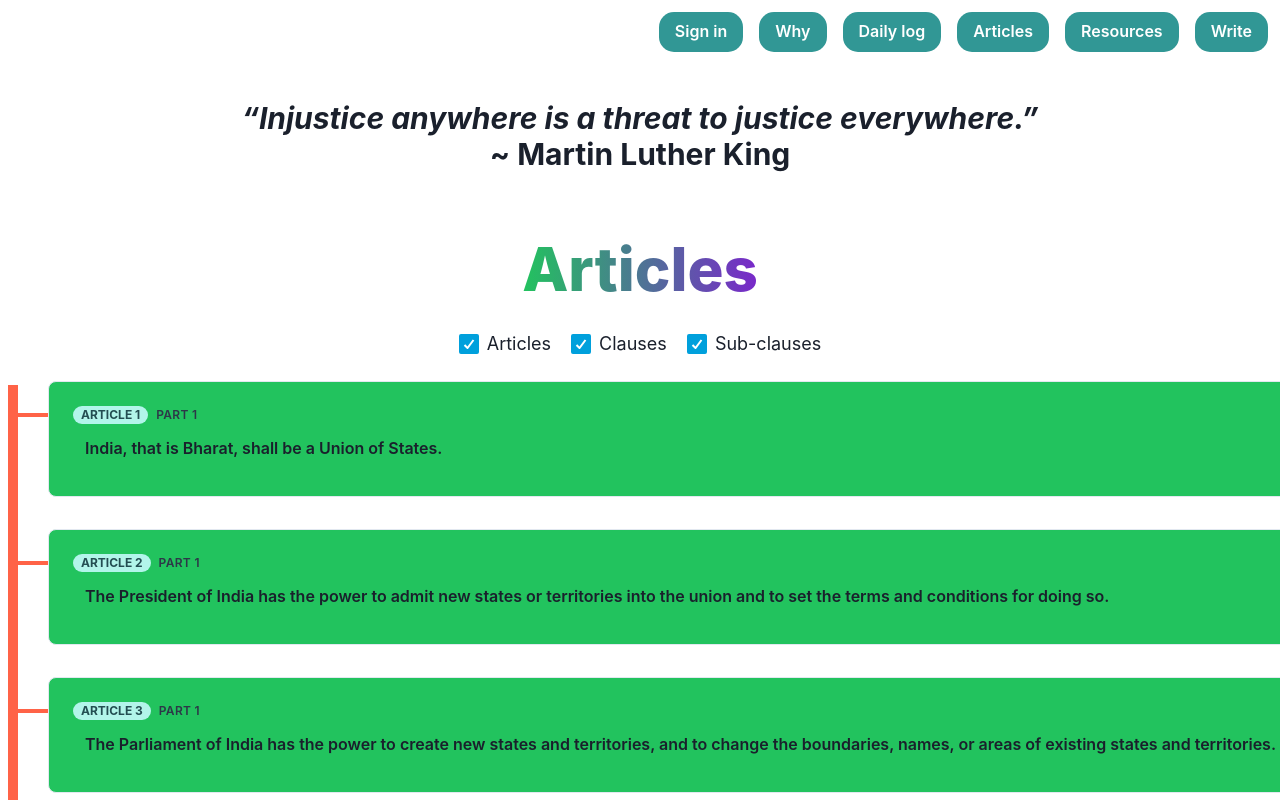
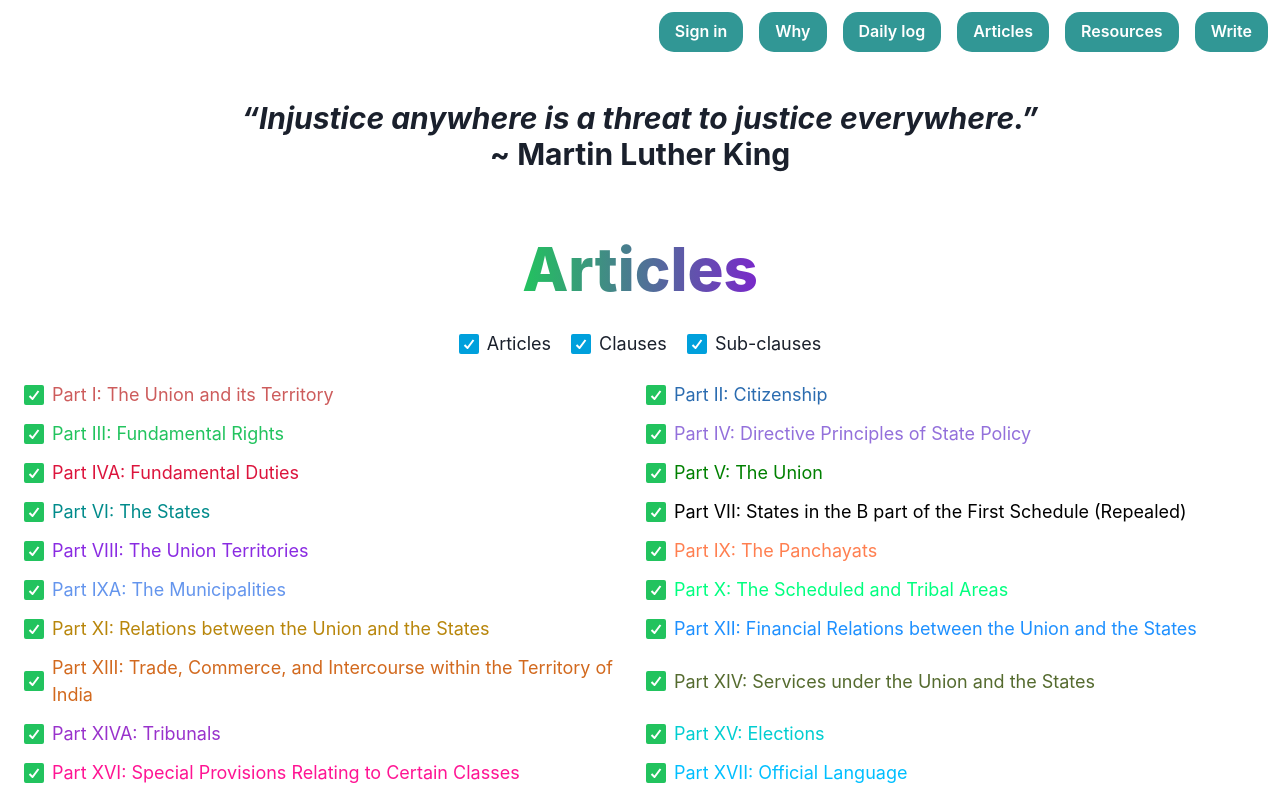
Before and after one commit to adharshchottu/upsc-logbook, a React (Create React App) app: page /articles in a window 1280 px wide. Shown: the top 800 px of the page. Built offline with nearby package versions, Linux system fonts and the light colour scheme; no server answers; the HTML template or start-up script is replaced by a standard one.

Commit message:
parts filter added

```diff
--- a/src/pages/Articles.jsx
+++ b/src/pages/Articles.jsx
@@ -2,19 +2,24 @@ import { Badge, Box, Center, Checkbox, Grid, GridItem, Stack, Text } from "@chak
 import { useEffect } from "react";
 import { useState } from "react";
 import { articles } from "./data/articles";
+import { parts } from "./data/parts";
 
 const Articles = () => {
     const intialState = { articles: true, clauses: true, subclauses: true }
-    const [filter, setFilter] = useState(intialState)
+    const intialPartState = Object.assign({}, ...[...parts.keys()].map((d) => ({ [d]: true })));
+    const [filter, setFilter] = useState(intialState);
+    const [partFilter, setPartFilter] = useState(intialPartState);
 
     const [data, setData] = useState(articles)
 
     const ArticleBox = (props) => {
+        const partColor = parts.get(props.part).color;
         const marginLeft = props.articleNo.indexOf("(") == "-1" ? 0 : (props.articleNo.indexOf(")(") == "-1" ? 3 : 6);
-        const bgColor = props.articleNo.indexOf("(") == "-1" ? "whatsapp.500" : (props.articleNo.indexOf(")(") == "-1" ? "whatsapp.300" : "whatsapp.100");
+        const bgColor = props.articleNo.indexOf("(") == "-1" ? partColor : (props.articleNo.indexOf(")(") == "-1" ? partColor : partColor);
+        const bgFilter = props.articleNo.indexOf("(") == "-1" ? "filter:brightness(1)" : (props.articleNo.indexOf(")(") == "-1" ? "filter:brightness(1.5)" : "filter:brightness(1.8)");
 
         return <>
-            <Box maxW='container.xl' minW={[0, 'container.xl']} borderWidth='1px' borderRadius='lg' overflow='hidden' my={4} marginLeft={marginLeft} bg={bgColor} >
+            <Box maxW='container.xl' minW={[0, 'container.xl']} borderWidth='1px' borderRadius='lg' overflow='hidden' my={4} marginLeft={marginLeft} bg={bgColor} css={bgFilter}>
 
                 <Box p='6'>
                     <Box display='flex' alignItems='baseline'>
@@ -59,6 +64,35 @@ const Articles = () => {
 
     }
 
+    const Parts = () => {
+        const partsObject = Array.from(parts).map(d => {
+            return { partNo: d[0], ...d[1] }
+        })
+
+        const handleCheckboxChange = (key) => {
+            const newCheckboxes = { ...partFilter };
+            newCheckboxes[key] = !newCheckboxes[key];
+            setPartFilter(newCheckboxes);
+        }
+
+        const PartsList = (props) => {
+            return <>
+                <Checkbox size='lg' colorScheme='whatsapp' isChecked={partFilter[props.partNo]} onChange={(e) => handleCheckboxChange(props.partNo)}>
+                    <Box color={props.color}>Part {props.partNo}: {props.item}</Box>
+                </Checkbox>
+            </>
+        }
+
+
+        return <>
+            <Center>
+                <Grid templateColumns='repeat(2, 1fr)' gap={3} my={"6"} mx={6}>
+                    {partsObject.map((d) => <PartsList item={d.part} partNo={d.partNo} key={d.partNo} color={d.color} />)}
+                </Grid>
+            </Center>
+        </>
+    }
+
     useEffect(() => {
         const filterData = (filter, data) => {
             const filterArticles = data.filter((d) => {
@@ -70,6 +104,7 @@ const Articles = () => {
             const filterSubclauses = data.filter((d) => {
                 return (d.articleNo.indexOf(")(") != "-1") && filter.subclauses
             })
+            // console.log(filterArticles, filterClauses, filterSubclauses)
             const unSorted = [...filterArticles, ...filterClauses, ...filterSubclauses]
             const sorted = unSorted.sort(function (a, b) {
                 let aNum = parseInt(a.articleNo.match(/\d+/)[0]);
@@ -82,8 +117,16 @@ const Articles = () => {
             return sorted;
         }
         const filteredData = filterData(filter, articles)
-        setData(filteredData)
-    },[filter])
+
+        const filterDataForParts = (partFilter, data) => {
+            const filterData = data.filter((d) => {
+                return partFilter[d.part]
+            })
+            return [...filterData]
+        }
+        const filteredDataForPart = filterDataForParts(partFilter, filteredData)
+        setData(filteredDataForPart)
+    }, [filter, partFilter])
 
     return <>
         <Center my={"4"}>
@@ -112,6 +155,7 @@ const Articles = () => {
                 </Checkbox>
             </Stack>
         </Center>
+        <Parts />
         <Grid
             templateColumns='10px 30px 1fr'
             m={"2"}
--- a/src/pages/data/articles.js
+++ b/src/pages/data/articles.js
@@ -2,225 +2,225 @@ export const articles = [
     {
         "articleNo": "1",
         "article": `India, that is Bharat, shall be a Union of States.`,
-        "part": "1"
+        "part": "I"
     },
     {
         "articleNo": "2",
         "article": `The President of India has the power to admit new states or territories
         into the union and to set the terms and conditions for doing so.`,
-        "part": "1"
+        "part": "I"
     },
     {
         "articleNo": "3",
         "article": `The Parliament of India has the power to create new states and territories,
         and to change the boundaries, names, or areas of existing states and territories.`,
-        "part": "1"
+        "part": "I"
     },
     {
         "articleNo": "4",
         "article": `Any laws created under Article 2 and 3 must follow the rest of the Constitution,
         and cannot be used to take away citizens' rights or undermine the democratic and secular nature of India.`,
-        "part": "1"
+        "part": "I"
     },
     {
         "articleNo": "5",
         "article": `Citizenship at the commencement of the Constitution.`,
-        "part": "2"
+        "part": "II"
     },
     {
         "articleNo": "6",
         "article": `Rights of citizenship of certain persons who have migrated to India from Pakistan.`,
-        "part": "2"
+        "part": "II"
     },
     {
         "articleNo": "7",
         "article": `Rights of citizenship of certain migrants to Pakistan.`,
-        "part": "2"
+        "part": "II"
     },
     {
         "articleNo": "8",
         "article": `Rights of citizenship of certain persons of Indian origin residing outside India.`,
-        "part": "2"
+        "part": "II"
     },
     {
         "articleNo": "9",
         "article": `Persons voluntarily acquiring citizenship of a foreign State not to be citizens.`,
-        "part": "2"
+        "part": "II"
     },
     {
         "articleNo": "10",
         "article": `Continuance of the rights of citizenship.`,
-        "part": "2"
+        "part": "II"
     },
     {
         "articleNo": "11",
         "article": `Parliament to regulate the right of citizenship by law.`,
-        "part": "2"
+        "part": "II"
     },
     {
         "articleNo": "12",
         "article": `Definition of the state`,
-        "part": "3"
+        "part": "III"
     },
     {
         "articleNo": "13",
         "article": `Laws inconsistent with or in derogation of the fundamental rights`,
-        "part": "3"
+        "part": "III"
     },
     {
         "articleNo": "14",
         "article": `The State shall not deny to any person equality before the
         law or the equal protection of the laws within the territory of India.`,
-        "part": "3"
+        "part": "III"
     },
     {
         "articleNo": "15",
         "article": `Prohibition of discrimination on grounds of religion, race, caste, sex or place of birth.`,
-        "part": "3"
+        "part": "III"
     },
     {
         "articleNo": "16",
         "article": `Equality of opportunity in matters of public employment.`,
-        "part": "3"
+        "part": "III"
     },
     {
         "articleNo": "17",
         "article": `“Untouchability” is abolished and its practice in any form is forbidden.
         The enforcement of any disability arising out of “Untouchability” shall be an offence
         punishable in accordance with law`,
-        "part": "3"
+        "part": "III"
     },
     {
         "articleNo": "18",
         "article": `Abolition of titles.`,
-        "part": "3"
+        "part": "III"
     },
     {
         "articleNo": "19",
         "article": `Protection of certain rights regarding freedom of speech, etc.`,
-        "part": "3"
+        "part": "III"
     },
     {
         "articleNo": "19(1)(A)",
         "article": `All citizens shall have the right to freedom of speech and expression;`,
-        "part": "3"
+        "part": "III"
     },
     {
         "articleNo": "19(1)(B)",
         "article": `All citizens shall have the right to assemble peaceably and without arms;`,
-        "part": "3"
+        "part": "III"
     },
     {
         "articleNo": "19(1)(C)",
         "article": `All citizens shall have the right to form associations or unions;`,
-        "part": "3"
+        "part": "III"
     },
     {
         "articleNo": "19(1)(D)",
         "article": `All citizens shall have the right to move freely throughout the territory of India;`,
-        "part": "3"
+        "part": "III"
     },
     {
         "articleNo": "19(1)(E)",
         "article": `All citizens shall have the right to reside and settle in any part of the territory of India;`,
-        "part": "3"
+        "part": "III"
     },
     {
         "articleNo": "19(1)(G)",
         "article": `All citizens shall have the right to practise any profession,
         or to carry on any occupation, trade or business.`,
-        "part": "3"
+        "part": "III"
     },
     {
         "articleNo": "20",
         "article": `Protection in respect of conviction for offences.`,
-        "part": "3"
+        "part": "III"
     },
     {
         "articleNo": "21",
         "article": `No person shall be deprived of his life or personal liberty except
         according to procedure established by law.`,
-        "part": "3"
+        "part": "III"
     },
     {
         "articleNo": "21(A)",
         "article": `The State shall provide free and compulsory education to all children
         of the age of six to fourteen years in such manner as the State may, by law, determine`,
-        "part": "3"
+        "part": "III"
     },
     {
         "articleNo": "22",
         "article": `Protection against arrest and detention in certain cases.`,
-        "part": "3"
+        "part": "III"
     },
     {
         "articleNo": "23",
         "article": `Prohibition of traffic in human beings and forced labour.`,
-        "part": "3"
+        "part": "III"
     },
     {
         "articleNo": "24",
         "article": `No child below the age of fourteen years shall be employed to work
         in any factory or mine or engaged in any other hazardous employment.`,
-        "part": "3"
+        "part": "III"
     },
     {
         "articleNo": "25",
         "article": `Freedom of conscience and free profession, practice and propagation of religion.`,
-        "part": "3"
+        "part": "III"
     },
     {
         "articleNo": "26",
         "article": `Freedom to manage religious affairs.`,
-        "part": "3"
+        "part": "III"
     },
     {
         "articleNo": "27",
         "article": `No person shall be compelled to pay any taxes, the proceeds of
         which are specifically appropriated in payment of expenses for the promotion
         or maintenance of any particular religion or religious denomination.`,
-        "part": "3"
+        "part": "III"
     },
     {
         "articleNo": "28",
         "article": `Freedom as to attendance at religious instruction or religious
         worship in certain educational institutions.`,
-        "part": "3"
+        "part": "III"
     },
     {
         "articleNo": "29",
         "article": `Protection of interests of minorities.`,
-        "part": "3"
+        "part": "III"
     },
     {
         "articleNo": "29(1)",
         "article": `Any section of the citizens residing in the territory of India or
         any part thereof having a distinct language, script or culture of its own
         shall have the right to conserve the same.`,
-        "part": "3"
+        "part": "III"
     },
     {
         "articleNo": "29(2)",
         "article": `No citizen shall be denied admission into any educational institution
         maintained by the State or receiving aid out of State funds on grounds only
         of religion, race, caste, language or any of them.`,
-        "part": "3"
+        "part": "III"
     },
     {
         "articleNo": "30",
         "article": `Right of minorities to establish and administer educational institutions.`,
-        "part": "3"
+        "part": "III"
     },
     {
         "articleNo": "32",
         "article": `Remedies for enforcement of rights conferred by this Part.`,
-        "part": "3"
+        "part": "III"
     },
     {
         "articleNo": "32(1)",
         "article": `The right to move the Supreme Court by appropriate proceedings
         for the enforcement of the rights conferred by this Part is guaranteed.`,
-        "part": "3"
+        "part": "III"
     },
     {
         "articleNo": "32(2)",
@@ -228,7 +228,7 @@ export const articles = [
         including writs in the nature of habeas corpus, mandamus, prohibition, quo warranto
         and certiorari, whichever may be appropriate, for the enforcement of any of the rights
         conferred by this Part.`,
-        "part": "3"
+        "part": "III"
     },
     {
         "articleNo": "32(3)",
@@ -236,26 +236,26 @@ export const articles = [
         (1) and (2), Parliament may by law empower any other court to exercise within the local
         limits of its jurisdiction all or any of the powers exercisable by the
         Supreme Court under clause (2).`,
-        "part": "3"
+        "part": "III"
     },
     {
         "articleNo": "32(4)",
         "article": `The right guaranteed by this article shall not be suspended except as otherwise provided for by this Constitution.`,
-        "part": "3"
+        "part": "III"
     },
     {
         "articleNo": "33",
         "article": `Power of Parliament to modify the rights conferred by this Part in their application to Forces, etc.`,
-        "part": "3"
+        "part": "III"
     },
     {
         "articleNo": "34",
         "article": `Restriction on rights conferred by this Part while martial law is in force in any area.`,
-        "part": "3"
+        "part": "III"
     },
     {
         "articleNo": "35",
         "article": `Legislation to give effect to the provisions of this Part.`,
-        "part": "3"
+        "part": "III"
     }
 ]
```
